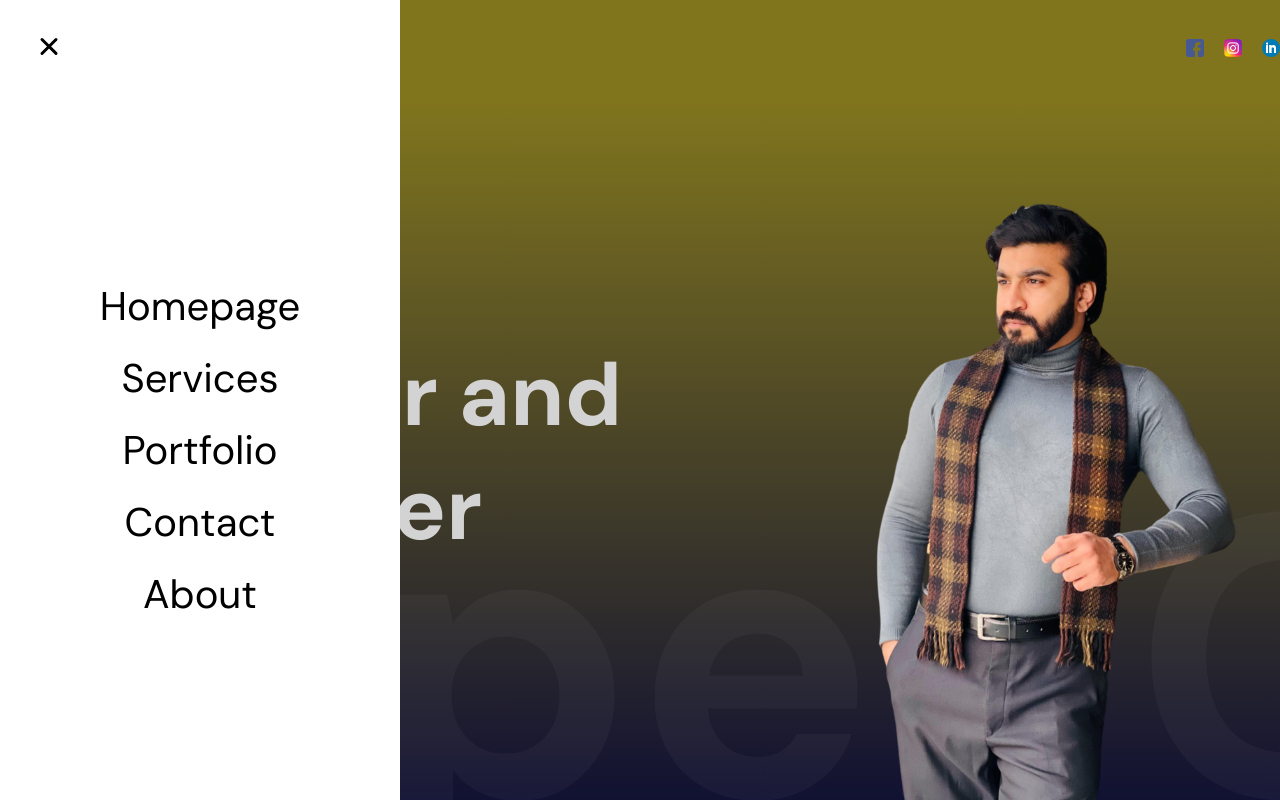
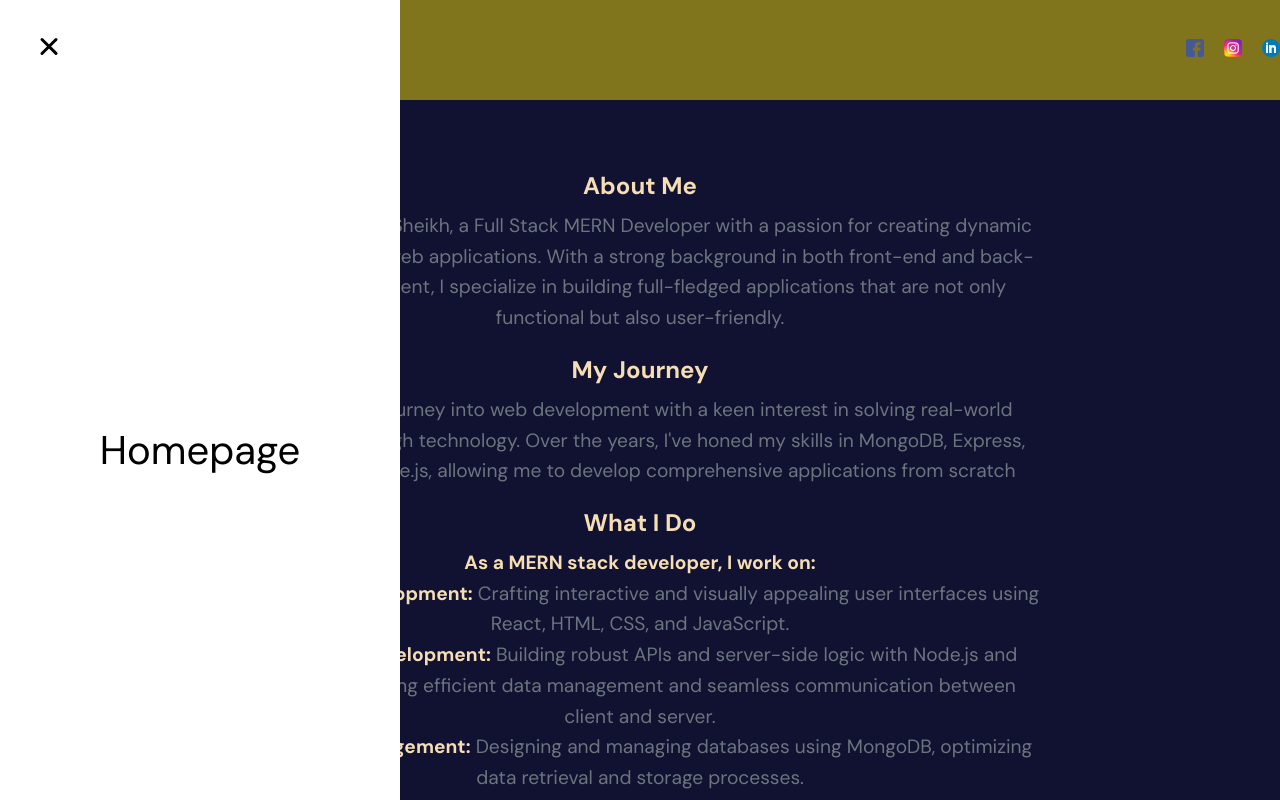
Before and after one commit to faizanshk22/Faizan-Portfolio, a React (Vite) app: page /about in a window 1280 px wide. Both pictures are taken after a click on the button 50 px from the left and 50 px from the top of the page. Shown: the top 800 px of the page. Built offline with nearby package versions, Linux system fonts and the light colour scheme.

Commit message:
UI fixed and Added About Page

```diff
--- a/src/App.jsx
+++ b/src/App.jsx
@@ -1,4 +1,5 @@
 import React from 'react';
+import { BrowserRouter as Router, Route, Routes } from 'react-router-dom';
 import './app.scss';
 import Navbar from './components/navbar/Navbar';
 import Hero from './components/hero/Hero';
@@ -8,17 +9,21 @@ import Portfolio from './components/portfolio/Portfolio';
 import Contact from './components/contact/Contact';
 import Cursor from './components/cursor/Cursor';
 import Footer from './components/Footer/Footer';
+import About from './pages/About/About';
 
 function App() {
   return (
+    <Router>
+      <Cursor />
+      <Routes>
+        <Route path='/' element={
           <div>
-      <Cursor />
             <section id="Homepage">
               <Navbar />
               <Hero />
             </section>
             <section id="Services"><Parallax type="services" /></section>
-      <section><Services /></section>
+            <section id="Work-Service"><Services /></section>
             <section id="Portfolio"><Parallax type="portfolio" /></section>
             <Portfolio />
             <section id="Contact">
@@ -28,6 +33,10 @@ function App() {
               <Footer/>
             </section>
           </div>
+        } />
+        <Route path='/about' element={<About />} />
+      </Routes>
+    </Router>
   );
 }
 
--- a/src/components/sidebar/links/Links.jsx
+++ b/src/components/sidebar/links/Links.jsx
@@ -1,8 +1,9 @@
-import { motion } from 'framer-motion'
+import { motion } from 'framer-motion';
+import { Link, useLocation } from 'react-router-dom'; // Import useLocation for route detection
 
 const variants = {
-  open:{
-    transition:{
+  open: {
+    transition: {
       staggerChildren: 0.1,
     },
   },
@@ -12,32 +13,59 @@ const variants = {
       staggerDirection: -1,
     },
   },
-}
+};
+
 const itemVariants = {
-  open:{
-   y: 50,
-   opacity: 1,
+  open: {
+    y: 50,
+    opacity: 1,
   },
   closed: {
-   y: 50,
-   opacity: 0,
+    y: 50,
+    opacity: 0,
   },
-}
+};
+
 function Links() {
+  const location = useLocation(); // Get the current route location
+  const isAboutPage = location.pathname === '/about'; // Check if the current route is '/about'
+
   const items = [
-    'Homepage',
-    'Services',
-    'Portfolio',
-    'Contact',
-    'About'
-  ]
+    { name: 'Homepage', path: '/' },
+    { name: 'Services', id: 'Services' },
+    { name: 'Portfolio', id: 'Portfolio' },
+    { name: 'Contact', id: 'Contact' },
+    { name: 'About Me', path: '/about' }
+  ];
+
   return (
     <motion.div className='links' variants={variants}>
-      {items.map(item=>(
-        <motion.a href={`#${item}`} key={item} variants={itemVariants} whileHover={{scale: 1.1}} whileTap={{scale: 0.95}}>{item}</motion.a>
-      ))}
+      {items.map(item => {
+        if (isAboutPage && item.name !== 'Homepage') {
+          return null; // Hide all links except 'Homepage' when on the '/about' page
+        }
+
+        return (
+          <motion.div
+            key={item.name}
+            variants={itemVariants}
+            whileHover={{ scale: 1.1 }}
+            whileTap={{ scale: 0.95 }}
+          >
+            {item.path ? (
+              <Link to={item.path} className='link'>
+                {item.name}
+              </Link>
+            ) : (
+              <a href={`#${item.id}`} className='link'>
+                {item.name}
+              </a>
+            )}
+          </motion.div>
+        );
+      })}
     </motion.div>
-  )
+  );
 }
 
-export default Links
+export default Links;
--- /dev/null
+++ b/src/pages/About/About.jsx
@@ -0,0 +1,66 @@
+import React from 'react';
+import { motion } from 'framer-motion';
+import Navbar from '../../components/navbar/Navbar';
+import './about.scss';
+import Footer from '../../components/Footer/Footer';
+
+const slideIn = {
+  hidden: { opacity: 0, x: -100 },
+  visible: { opacity: 1, x: 0, transition: { duration: 0.6 } },
+};
+
+function About() {
+  return (
+    <>
+      <Navbar />
+      <div className='about'>
+        <motion.div
+          className='intro'
+          variants={slideIn}
+          initial='hidden'
+          animate='visible'
+        >
+          <h3>About Me</h3>
+          <p>Hello! I'm Faizan Sheikh, a Full Stack MERN Developer with a passion for creating dynamic and responsive web applications. With a strong background in both front-end and back-end development, I specialize in building full-fledged applications that are not only functional but also user-friendly.</p>
+          <h3>My Journey</h3>
+          <p>I started my journey into web development with a keen interest in solving real-world problems through technology. Over the years, I've honed my skills in MongoDB, Express, React, and Node.js, allowing me to develop comprehensive applications from scratch</p>
+          <h3>What I Do</h3>
+          <p><strong>As a MERN stack developer, I work on:</strong></p>
+          <p><strong>Front-End Development:</strong> Crafting interactive and visually appealing user interfaces using React, HTML, CSS, and JavaScript.</p>
+          <p><strong>Back-End Development:</strong> Building robust APIs and server-side logic with Node.js and Express, ensuring efficient data management and seamless communication between client and server.</p>
+          <p><strong>Database Management:</strong> Designing and managing databases using MongoDB, optimizing data retrieval and storage processes.</p>
+          <p><strong>Deployment & Maintenance:</strong> Deploying applications on cloud platforms, maintaining and updating them to ensure optimal performance.</p>
+          <hr />
+          <h2>Let's Connect!</h2>
+          <p>I'm always open to new opportunities and collaborations. If you're looking for a passionate developer to bring your ideas to life, feel free to reach out. Let's build something amazing together!</p>
+
+        </motion.div>
+
+        {/* <motion.div
+          className='team'
+          variants={slideIn}
+          initial='hidden'
+          animate='visible'
+        >
+          <div className='team-member'>
+            <img src='/' alt='Team Member 1' />
+            <h3>John Doe</h3>
+            <p>CEO & Founder</p>
+          </div>
+        </motion.div> */}
+
+        {/* <motion.div
+          className='contact'
+          variants={slideIn}
+          initial='hidden'
+          animate='visible'
+        >
+
+        </motion.div> */}
+      </div>
+      <Footer/>
+    </>
+  );
+}
+
+export default About;
--- /dev/null
+++ b/src/pages/About/about.scss
@@ -0,0 +1,93 @@
+@import "../../app.scss"; // Import global styles if any
+
+.about {
+  // Overall container styling
+  width: 100%;
+  display: flex;
+  flex-direction: column;
+  align-items: center;
+  padding: 50px;
+  background: linear-gradient(180deg, #111132, #111132);
+
+  .intro {
+    text-align: center;
+    margin-bottom: 40px;
+
+    h3 {
+      font-size: 1.5rem;
+      margin-top: 20px;
+      color: wheat; // Primary color
+      margin-bottom: 10px;
+    }
+    hr{
+      margin-top: 40px;
+      margin-bottom: 20px;
+    }
+    h2{
+      color: wheat;
+    }
+
+    p {
+      font-size: 1.2rem;
+      color: #6c757d; // Secondary color
+      line-height: 1.6;
+      max-width: 800px;
+      margin: 0 auto;
+      strong{
+        color: wheat;
+      }
+    }
+  }
+
+  .team {
+    width: 100%;
+    max-width: 1200px;
+    margin: 0 auto;
+    display: flex;
+    flex-direction: column;
+    align-items: center;
+
+    .team-member {
+      display: flex;
+      flex-direction: column;
+      align-items: center;
+      margin-bottom: 40px;
+
+      img {
+        border-radius: 50%;
+        width: 150px;
+        height: 150px;
+        object-fit: cover;
+        margin-bottom: 20px;
+      }
+
+      h3 {
+        font-size: 1.5rem;
+        color: #1c274c;
+        margin-bottom: 10px;
+      }
+
+      p {
+        font-size: 1rem;
+        color: #6c757d;
+        text-align: center;
+      }
+    }
+  }
+
+  .contact {
+    margin-top: 50px;
+    text-align: center;
+
+    h2 {
+      font-size: 2rem;
+      margin-bottom: 20px;
+      color: #1c274c;
+    }
+
+    p {
+      font-size: 1.2rem;
+      color: #6c757d;
+    }
+  }
+}
```
Lines whose indentation alone changed are shown as unchanged.
